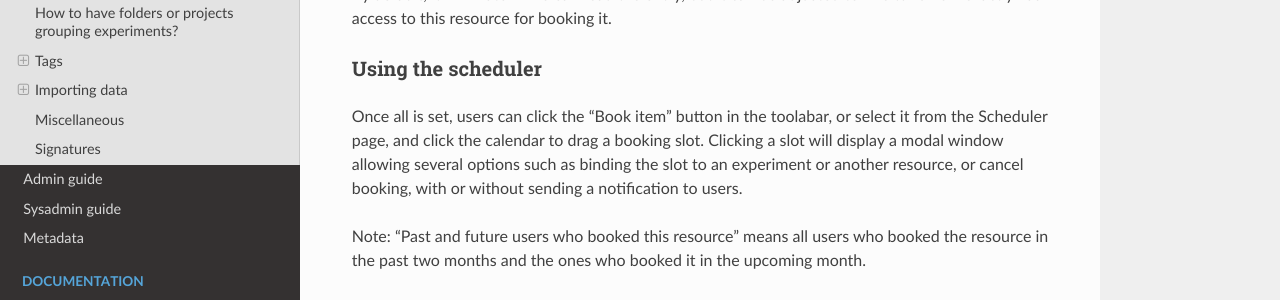
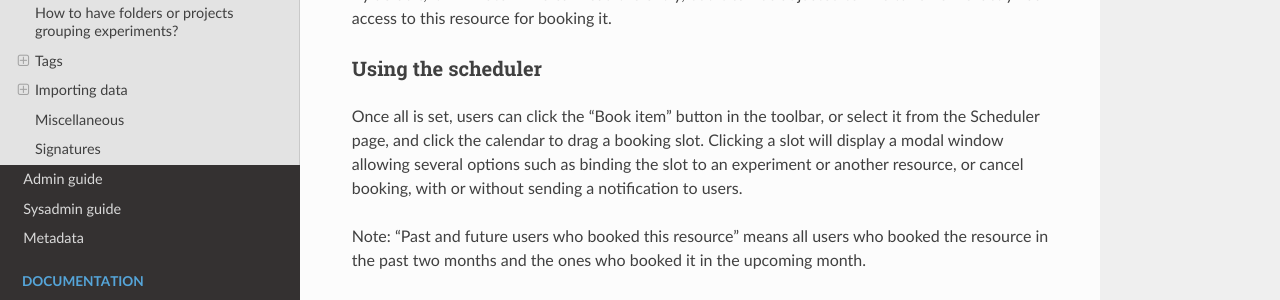
Before and after one commit to elabftw/elabdoc, a Sphinx documentation site: the page built from doc/user-guide.rst, in a window 1280 px wide and 900 px high, scrolled down 9876 px. Shown: the part 151-451 px from the top of the window. Built offline with Sphinx 7.4.7 and the Read the Docs theme 2.0.0, drawn with Linux system fonts in a browser that asks for light colours; part of the change alters nothing that is shown.

```diff
--- a/doc/conf.py
+++ b/doc/conf.py
@@ -60,9 +60,9 @@ copyright = '2012, Nicolas CARPi'
 # built documents.
 #
 # The short X.Y version.
-version = '4.7.0'
+version = '4.8.0'
 # The full version, including alpha/beta/rc tags.
-release = '4.7.0'
+release = '4.8.0'
 
 # The language for content autogenerated by Sphinx. Refer to documentation
 # for a list of supported languages.
--- a/doc/user-guide.rst
+++ b/doc/user-guide.rst
@@ -292,7 +292,7 @@ By default, it will match who can read the entry, but it can be adjusted to fine
 Using the scheduler
 -------------------
 
-Once all is set, users can click the "Book item" button in the toolabar, or select it from the Scheduler page, and click the calendar to drag a booking slot. Clicking a slot will display a modal window allowing several options such as binding the slot to an experiment or another resource, or cancel booking, with or without sending a notification to users.
+Once all is set, users can click the "Book item" button in the toolbar, or select it from the Scheduler page, and click the calendar to drag a booking slot. Clicking a slot will display a modal window allowing several options such as binding the slot to an experiment or another resource, or cancel booking, with or without sending a notification to users.
 
 Note: "Past and future users who booked this resource" means all users who booked the resource in the past two months and the ones who booked it in the upcoming month.
 
```
